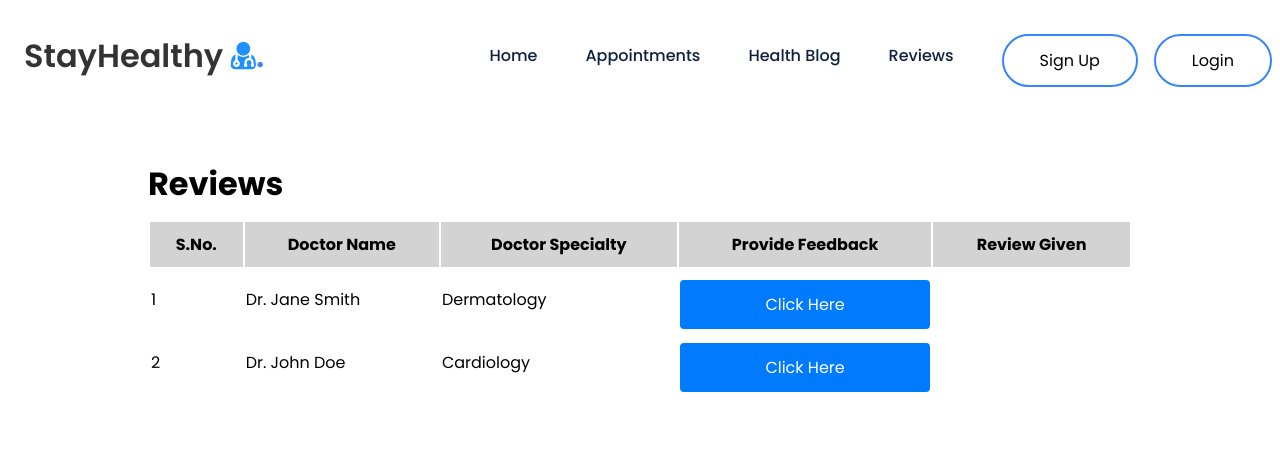
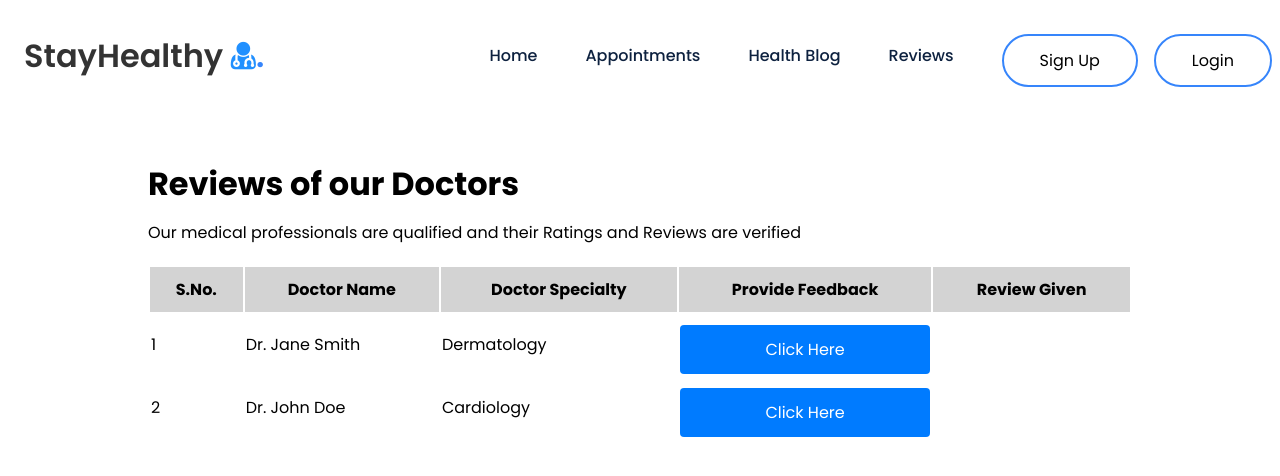
Before and after one commit to shahidullahmc/react-med_appt, a React (Create React App) app: page /reviews in a window 1280 px wide. Shown: the top 476 px of the page. Built offline with nearby package versions, Linux system fonts and the light colour scheme.

Commit message:
Disable button style

```diff
--- a/src/Components/ReviewForm/ReviewForm.css
+++ b/src/Components/ReviewForm/ReviewForm.css
@@ -13,3 +13,8 @@
    p {
     margin-bottom: 20px; /* Adjust as needed */
    }
+   .give-review-button:disabled {
+    background-color: #dddddd; /* Grey */
+    color: #555555;
+    cursor: not-allowed;
+}
--- a/src/Components/ReviewForm/ReviewForm.js
+++ b/src/Components/ReviewForm/ReviewForm.js
@@ -44,7 +44,8 @@ const ReviewForm = () => {
     }, [])
     return (
         <div style={{ marginTop: '10%' }} className="reviews-container">
-            <h1>Reviews</h1>
+            <h1>Reviews of our Doctors</h1>
+            <p>Our medical professionals are qualified and their Ratings and Reviews are verified</p>
             <table className="report-table">
                 <thead>
                     <tr>
```
